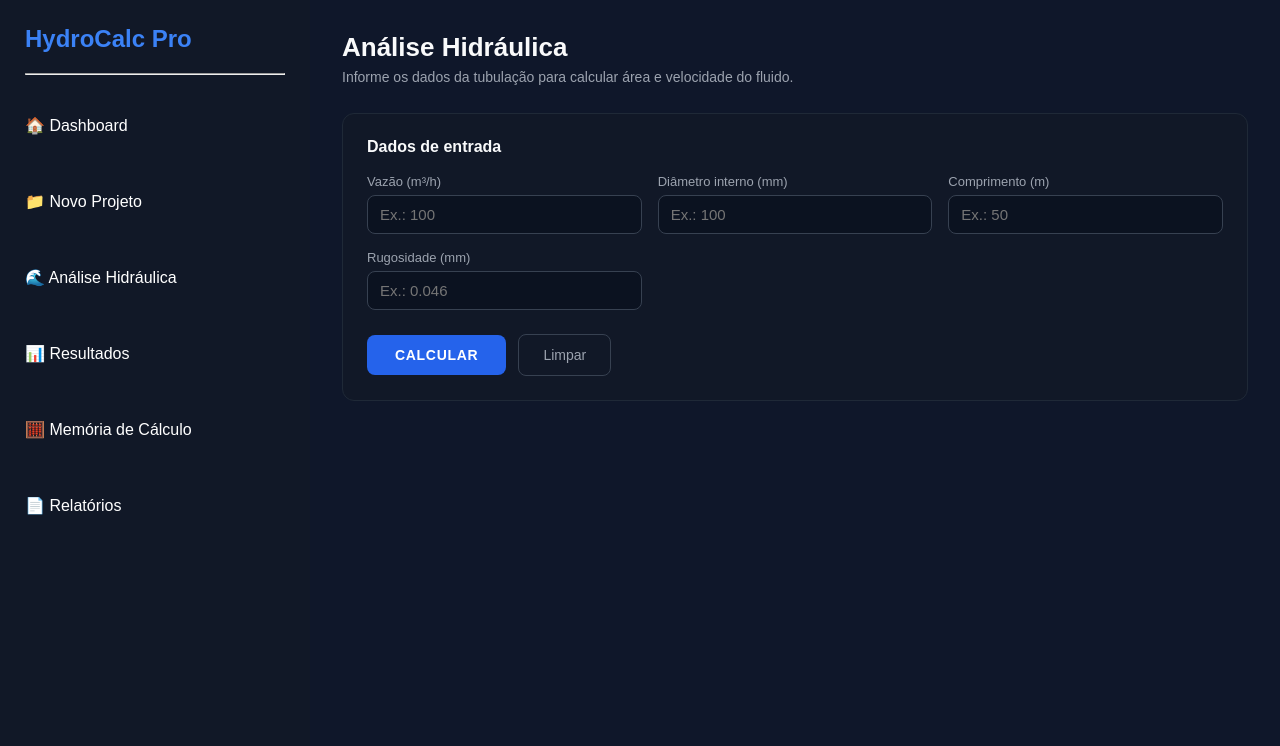
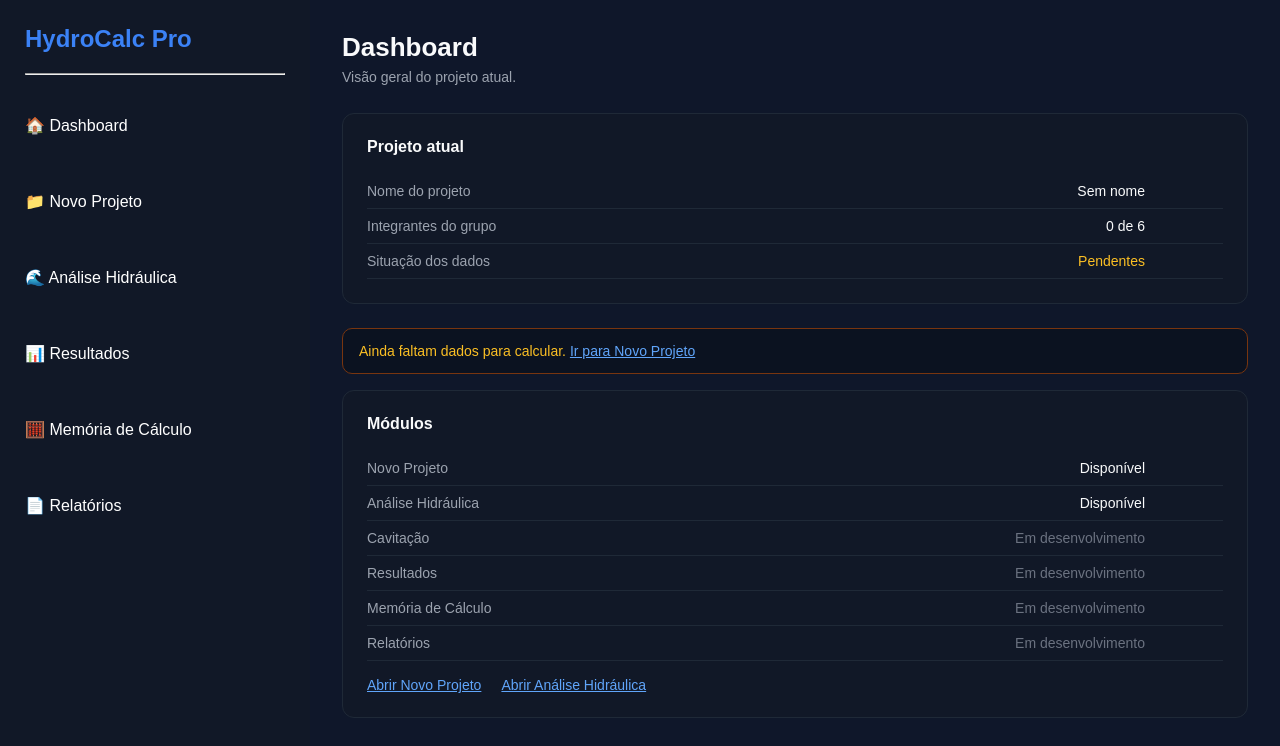
Before and after one commit to pedroouribeiro-lab/Projeto-Mec-nica-dos-Flu-dos, a Next.js app: page / in a window 1280 px wide. Shown: the top 746 px of the page. Built offline with nearby package versions, Linux system fonts and the light colour scheme.

Commit message:
Update page.tsx

```diff
--- a/app/page.tsx
+++ b/app/page.tsx
@@ -1,284 +1,178 @@
 "use client";
 
-import { useState, type CSSProperties } from "react";
+import Link from "next/link";
+import { Aviso, Card, Grade, Pagina, Tabela, cor, fmt } from "../components/UI";
+import { useProjeto } from "../components/ProjetoContext";
+import { calcularProjeto, type ClasseNpsh } from "../lib/hidraulica";
 
-type Resultado = {
-  vazaoM3s: number;
-  areaM2: number;
-  areaMm2: number;
-  velocidade: number;
-};
-
-function lerNumero(texto: string): number {
-  return parseFloat(texto.replace(",", "."));
+function textoClasse(classe: ClasseNpsh): string {
+  if (classe === "segura") {
+    return "Segura";
+  }
+  if (classe === "limitrofe") {
+    return "Limítrofe";
+  }
+  return "Incompatível";
 }
 
-export default function AnaliseHidraulicaPage() {
-  const [vazao, setVazao] = useState<string>("");
-  const [diametro, setDiametro] = useState<string>("");
-  const [comprimento, setComprimento] = useState<string>("");
-  const [rugosidade, setRugosidade] = useState<string>("");
-  const [erro, setErro] = useState<string>("");
-  const [resultado, setResultado] = useState<Resultado | null>(null);
+function corClasse(classe: ClasseNpsh): string {
+  if (classe === "segura") {
+    return cor.verde;
+  }
+  if (classe === "limitrofe") {
+    return cor.amarelo;
+  }
+  return cor.vermelho;
+}
 
-  function calcular() {
-    const q = lerNumero(vazao);
-    const d = lerNumero(diametro);
-    const l = lerNumero(comprimento);
-    const e = lerNumero(rugosidade);
-
-    if (isNaN(q) || isNaN(d) || isNaN(l) || isNaN(e)) {
-      setErro("Preencha todos os campos com valores numéricos.");
-      setResultado(null);
-      return;
-    }
-    if (q <= 0) {
-      setErro("A vazão deve ser maior que zero.");
-      setResultado(null);
-      return;
-    }
-    if (d <= 0) {
-      setErro("O diâmetro interno deve ser maior que zero.");
-      setResultado(null);
-      return;
-    }
-    if (l <= 0) {
-      setErro("O comprimento deve ser maior que zero.");
-      setResultado(null);
-      return;
-    }
-    if (e < 0) {
-      setErro("A rugosidade não pode ser negativa.");
-      setResultado(null);
-      return;
-    }
-    if (e >= d) {
-      setErro("A rugosidade deve ser menor que o diâmetro interno.");
-      setResultado(null);
-      return;
-    }
-
-    // Conversões de unidade
-    const vazaoM3s = q / 3600; // m³/h -> m³/s
-    const diametroM = d / 1000; // mm -> m
-
-    // 1. Área da tubulação: A = π × D² / 4
-    const areaM2 = (Math.PI * diametroM * diametroM) / 4;
-
-    // 2. Velocidade: V = Q / A
-    const velocidade = vazaoM3s / areaM2;
-
-    setErro("");
-    setResultado({
-      vazaoM3s: vazaoM3s,
-      areaM2: areaM2,
-      areaMm2: areaM2 * 1000000,
-      velocidade: velocidade,
-    });
-  }
-
-  function limpar() {
-    setVazao("");
-    setDiametro("");
-    setComprimento("");
-    setRugosidade("");
-    setErro("");
-    setResultado(null);
-  }
-
-  const cardStyle: CSSProperties = {
-    backgroundColor: "#111827",
-    border: "1px solid #1f2937",
-    borderRadius: "12px",
-    padding: "24px",
-    marginBottom: "24px",
-  };
-
-  const labelStyle: CSSProperties = {
-    display: "block",
-    fontSize: "13px",
-    color: "#9ca3af",
-    marginBottom: "6px",
-  };
-
-  const inputStyle: CSSProperties = {
-    width: "100%",
-    boxSizing: "border-box",
-    backgroundColor: "#0b1220",
-    border: "1px solid #374151",
-    borderRadius: "8px",
-    padding: "10px 12px",
-    color: "#f9fafb",
-    fontSize: "15px",
-    outline: "none",
-  };
-
-  const gridStyle: CSSProperties = {
-    display: "grid",
-    gridTemplateColumns: "repeat(auto-fit, minmax(220px, 1fr))",
-    gap: "16px",
-  };
-
-  const botaoPrimario: CSSProperties = {
-    backgroundColor: "#2563eb",
-    color: "#ffffff",
-    border: "none",
-    borderRadius: "8px",
-    padding: "12px 28px",
-    fontSize: "14px",
-    fontWeight: 700,
-    letterSpacing: "0.05em",
-    cursor: "pointer",
-  };
-
-  const botaoSecundario: CSSProperties = {
-    backgroundColor: "transparent",
-    color: "#9ca3af",
-    border: "1px solid #374151",
-    borderRadius: "8px",
-    padding: "12px 24px",
-    fontSize: "14px",
-    cursor: "pointer",
-    marginLeft: "12px",
-  };
-
-  const resultadoBox: CSSProperties = {
-    backgroundColor: "#0b1220",
-    border: "1px solid #1f2937",
-    borderRadius: "10px",
-    padding: "18px",
-  };
-
-  const resultadoTitulo: CSSProperties = {
-    fontSize: "13px",
-    color: "#9ca3af",
-    marginBottom: "8px",
-  };
-
-  const resultadoValor: CSSProperties = {
-    fontSize: "28px",
-    fontWeight: 700,
-    color: "#60a5fa",
-  };
-
-  const resultadoUnidade: CSSProperties = {
-    fontSize: "14px",
-    color: "#9ca3af",
-    marginLeft: "6px",
-    fontWeight: 400,
-  };
-
+function Indicador(props: {
+  rotulo: string;
+  valor: string;
+  unidade?: string;
+  nota?: string;
+  corValor?: string;
+}) {
   return (
-    <div style={{ padding: "32px", color: "#f9fafb" }}>
-      <h1 style={{ fontSize: "26px", fontWeight: 700, margin: "0 0 6px 0" }}>
-        Análise Hidráulica
-      </h1>
-      <p style={{ color: "#9ca3af", margin: "0 0 28px 0", fontSize: "14px" }}>
-        Informe os dados da tubulação para calcular área e velocidade do fluido.
-      </p>
-
-      <div style={cardStyle}>
-        <h2 style={{ fontSize: "16px", fontWeight: 600, margin: "0 0 18px 0" }}>
-          Dados de entrada
-        </h2>
-
-        <div style={gridStyle}>
-          <div>
-            <label style={labelStyle}>Vazão (m³/h)</label>
-            <input
-              type="text"
-              inputMode="decimal"
-              value={vazao}
-              onChange={(ev) => setVazao(ev.target.value)}
-              placeholder="Ex.: 100"
-              style={inputStyle}
-            />
-          </div>
-
-          <div>
-            <label style={labelStyle}>Diâmetro interno (mm)</label>
-            <input
-              type="text"
-              inputMode="decimal"
-              value={diametro}
-              onChange={(ev) => setDiametro(ev.target.value)}
-              placeholder="Ex.: 100"
-              style={inputStyle}
-            />
-          </div>
-
-          <div>
-            <label style={labelStyle}>Comprimento (m)</label>
-            <input
-              type="text"
-              inputMode="decimal"
-              value={comprimento}
-              onChange={(ev) => setComprimento(ev.target.value)}
-              placeholder="Ex.: 50"
-              style={inputStyle}
-            />
-          </div>
-
-          <div>
-            <label style={labelStyle}>Rugosidade (mm)</label>
-            <input
-              type="text"
-              inputMode="decimal"
-              value={rugosidade}
-              onChange={(ev) => setRugosidade(ev.target.value)}
-              placeholder="Ex.: 0.046"
-              style={inputStyle}
-            />
-          </div>
-        </div>
-
-        {erro !== "" && (
-          <p style={{ color: "#f87171", fontSize: "14px", marginTop: "16px" }}>
-            {erro}
-          </p>
+    <div
+      style={{
+        backgroundColor: cor.painel,
+        border: "1px solid " + cor.borda,
+        borderRadius: "12px",
+        padding: "20px",
+      }}
+    >
+      <div style={{ fontSize: "13px", color: cor.suave, marginBottom: "8px" }}>
+        {props.rotulo}
+      </div>
+      <div
+        style={{
+          fontSize: "28px",
+          fontWeight: 700,
+          color: props.corValor !== undefined ? props.corValor : cor.azulClaro,
+        }}
+      >
+        {props.valor}
+        {props.unidade !== undefined && (
+          <span style={{ fontSize: "14px", color: cor.suave, marginLeft: "6px", fontWeight: 400 }}>
+            {props.unidade}
+          </span>
         )}
-
-        <div style={{ marginTop: "24px" }}>
-          <button type="button" onClick={calcular} style={botaoPrimario}>
-            CALCULAR
-          </button>
-          <button type="button" onClick={limpar} style={botaoSecundario}>
-            Limpar
-          </button>
-        </div>
       </div>
-
-      {resultado !== null && (
-        <div style={cardStyle}>
-          <h2 style={{ fontSize: "16px", fontWeight: 600, margin: "0 0 18px 0" }}>
-            Resultados
-          </h2>
-
-          <div style={gridStyle}>
-            <div style={resultadoBox}>
-              <div style={resultadoTitulo}>Área da tubulação</div>
-              <div style={resultadoValor}>
-                {resultado.areaM2.toFixed(6)}
-                <span style={resultadoUnidade}>m²</span>
-              </div>
-              <div style={{ fontSize: "13px", color: "#6b7280", marginTop: "6px" }}>
-                = {resultado.areaMm2.toFixed(1)} mm²
-              </div>
-            </div>
-
-            <div style={resultadoBox}>
-              <div style={resultadoTitulo}>Velocidade do fluido</div>
-              <div style={resultadoValor}>
-                {resultado.velocidade.toFixed(3)}
-                <span style={resultadoUnidade}>m/s</span>
-              </div>
-              <div style={{ fontSize: "13px", color: "#6b7280", marginTop: "6px" }}>
-                Vazão = {resultado.vazaoM3s.toFixed(6)} m³/s
-              </div>
-            </div>
-          </div>
+      {props.nota !== undefined && (
+        <div style={{ fontSize: "13px", color: cor.apagado, marginTop: "6px" }}>
+          {props.nota}
         </div>
       )}
     </div>
   );
 }
+
+export default function DashboardPage() {
+  const { projeto, carregado } = useProjeto();
+  const resposta = calcularProjeto(projeto);
+
+  if (!carregado) {
+    return (
+      <Pagina titulo="Dashboard">
+        <p style={{ color: cor.suave }}>Carregando dados do projeto...</p>
+      </Pagina>
+    );
+  }
+
+  const nomes = projeto.membros.filter((m) => m.trim() !== "");
+  const r = resposta.resultado;
+
+  return (
+    <Pagina titulo="Dashboard" subtitulo="Visão geral do projeto atual.">
+      <Card titulo="Projeto atual">
+        <Tabela
+          linhas={[
+            {
+              rotulo: "Nome do projeto",
+              valor: projeto.nome.trim() !== "" ? projeto.nome.trim() : "Sem nome",
+            },
+            { rotulo: "Integrantes do grupo", valor: nomes.length + " de 6" },
+            {
+              rotulo: "Situação dos dados",
+              valor: r !== null ? "Completos" : "Pendentes",
+              cor: r !== null ? cor.verde : cor.amarelo,
+            },
+          ]}
+        />
+      </Card>
+
+      {r === null ? (
+        <Aviso tipo="alerta">
+          Ainda faltam dados para calcular.{" "}
+          <Link href="/novo-projeto" style={{ color: cor.azulClaro }}>
+            Ir para Novo Projeto
+          </Link>
+        </Aviso>
+      ) : (
+        <div style={{ marginBottom: "24px" }}>
+          <Grade minimo={240}>
+            <Indicador
+              rotulo="Altura manométrica"
+              valor={fmt(r.alturaManometrica, 2)}
+              unidade="m"
+              nota={"Perdas totais: " + fmt(r.perdaTotal, 2) + " m"}
+            />
+            <Indicador
+              rotulo="Potência no eixo"
+              valor={fmt(r.potenciaEixo / 1000, 2)}
+              unidade="kW"
+              nota={"Hidráulica: " + fmt(r.potenciaHidraulica / 1000, 2) + " kW"}
+            />
+            {r.potenciaEletrica !== null && (
+              <Indicador
+                rotulo="Potência elétrica"
+                valor={fmt(r.potenciaEletrica / 1000, 2)}
+                unidade="kW"
+                nota={r.custoMensal !== null ? "Custo mensal: R$ " + fmt(r.custoMensal, 2) : undefined}
+              />
+            )}
+            {r.npsh !== null && (
+              <Indicador
+                rotulo="NPSH disponível (base)"
+                valor={fmt(r.npsh.npshDisponivel, 2)}
+                unidade="m"
+                nota={"Requerido " + fmt(r.npsh.npshRequerido, 2) + " m. " + textoClasse(r.npsh.classe)}
+                corValor={corClasse(r.npsh.classe)}
+              />
+            )}
+            {r.npshAdicional !== null && (
+              <Indicador
+                rotulo="NPSH disponível (adicional)"
+                valor={fmt(r.npshAdicional.npshDisponivel, 2)}
+                unidade="m"
+                nota={"Requerido " + fmt(r.npshAdicional.npshRequerido, 2) + " m. " + textoClasse(r.npshAdicional.classe)}
+                corValor={corClasse(r.npshAdicional.classe)}
+              />
+            )}
+          </Grade>
+        </div>
+      )}
+
+      <Card titulo="Módulos">
+        <Tabela
+          linhas={[
+            { rotulo: "Novo Projeto", valor: "Disponível" },
+            { rotulo: "Análise Hidráulica", valor: "Disponível" },
+            { rotulo: "Cavitação", valor: "Em desenvolvimento", cor: cor.apagado },
+            { rotulo: "Resultados", valor: "Em desenvolvimento", cor: cor.apagado },
+            { rotulo: "Memória de Cálculo", valor: "Em desenvolvimento", cor: cor.apagado },
+            { rotulo: "Relatórios", valor: "Em desenvolvimento", cor: cor.apagado },
+          ]}
+        />
+        <div style={{ display: "flex", gap: "20px", marginTop: "16px", fontSize: "14px" }}>
+          <Link href="/novo-projeto" style={{ color: cor.azulClaro }}>
+            Abrir Novo Projeto
+          </Link>
+          <Link href="/analise-hidraulica" style={{ color: cor.azulClaro }}>
+            Abrir Análise Hidráulica
+          </Link>
+        </div>
+      </Card>
+    </Pagina>
+  );
+}
```
